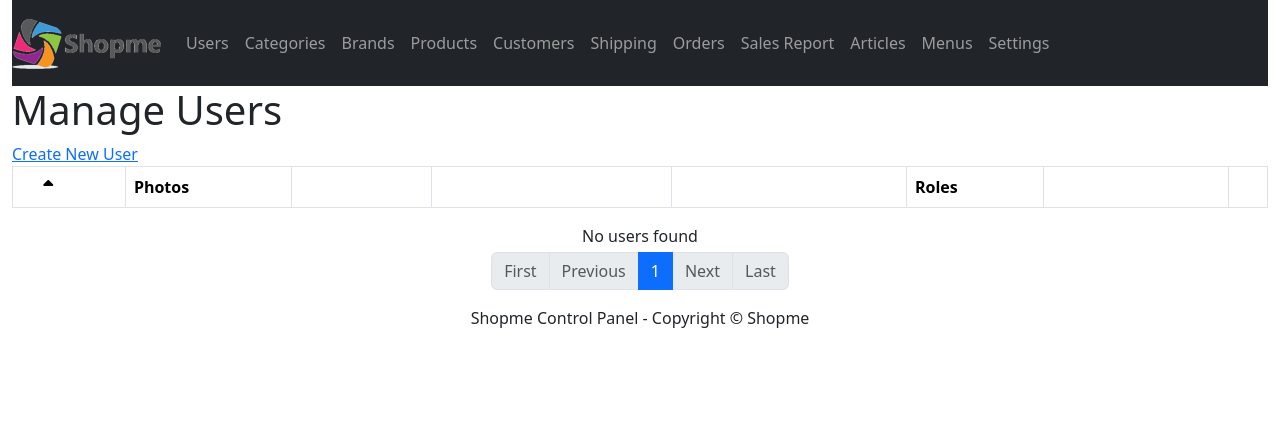
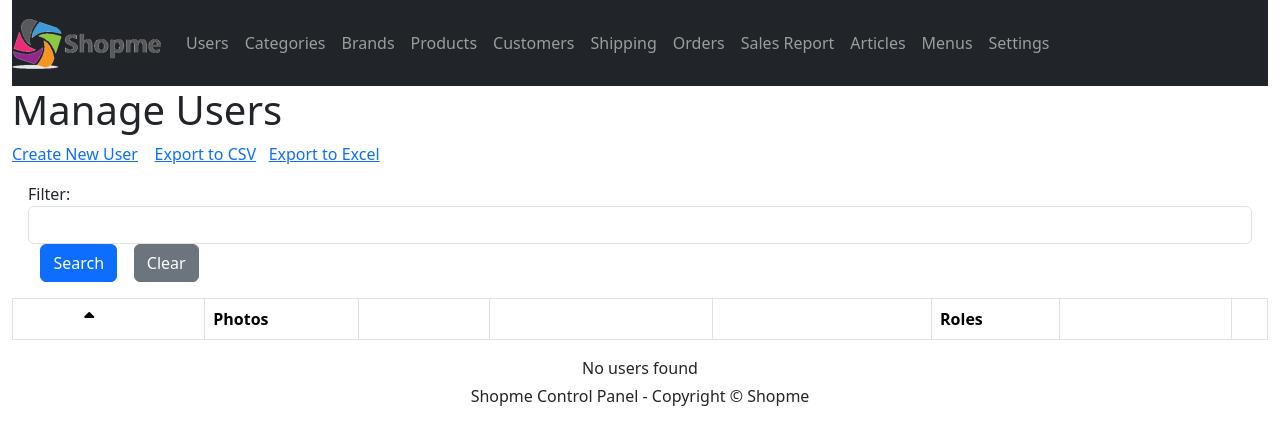
Before and after one commit to Shashwat0212/Spring-boot, a Spring Boot app: page /users/page/1?sortField=id&sortDir=asc in a window 1280 px wide. Shown: the top 445 px of the page. Run offline with Spring Boot 4, Linux system fonts and the light colour scheme; lists and menus that the app fills with data are empty; some of the project's set-up classes (security, data sources, template engines, error pages and the like) are left out, and stand-ins take their place; some libraries are stand-ins or nearby versions.

Commit message:
11.6% of 84hrs (25-03-2023)

```diff
--- a/ShopmeWebParent/ShopmeBackEnd/src/main/java/com/shopme/admin/ShopmeBackEndApplication.java
+++ b/ShopmeWebParent/ShopmeBackEnd/src/main/java/com/shopme/admin/ShopmeBackEndApplication.java
@@ -3,7 +3,6 @@
 import org.springframework.boot.SpringApplication;
 import org.springframework.boot.autoconfigure.SpringBootApplication;
 import org.springframework.boot.autoconfigure.domain.EntityScan;
-import org.springframework.boot.autoconfigure.jdbc.DataSourceAutoConfiguration;
 
 @EntityScan({ "com.shopme.common.entity", "com.shopme.admin.user" })
 @SpringBootApplication
--- a/ShopmeWebParent/ShopmeBackEnd/src/main/java/com/shopme/admin/user/UserController.java
+++ b/ShopmeWebParent/ShopmeBackEnd/src/main/java/com/shopme/admin/user/UserController.java
@@ -20,6 +20,8 @@
 import com.shopme.common.entity.Role;
 import com.shopme.common.entity.User;
 
+import jakarta.servlet.http.HttpServletResponse;
+
 @Controller
 public class UserController {
 	@Autowired
@@ -27,16 +29,17 @@
 
 	@GetMapping("/users")
 	public String listFirstPage(Model model) {
-		return listByPage(1, model, "firstName", "asc");
+		return listByPage(1, model, "firstName", "asc", null);
 	}
 
 	@GetMapping("/users/page/{pageNum}")
 	public String listByPage(@PathVariable(name = "pageNum") int pageNum,
 			Model model, @Param("sortField") String sortField,
-			@Param("srtDir") String sortDir) {
+			@Param("srtDir") String sortDir, @Param("keyword") String keyword) {
 		System.out.println("SortField: " + sortField);
 		System.out.println("Sort Dir: " + sortDir);
-		Page<User> page = service.listByPage(pageNum, sortField, sortDir);
+		Page<User> page = service.listByPage(pageNum, sortField, sortDir,
+				keyword);
 		List<User> listUsers = page.getContent();
 		long startCount = (pageNum - 1) * UserService.USERS_PER_PAGE + 1;
 		long endCount = startCount + UserService.USERS_PER_PAGE - 1;
@@ -49,10 +52,11 @@
 		model.addAttribute("currentPage", pageNum);
 		model.addAttribute("startCount", startCount);
 		model.addAttribute("endCount", endCount);
-		model.addAttribute("totalItems", page.getNumberOfElements());
+		model.addAttribute("totalItems", page.getTotalElements());
 		model.addAttribute("listUsers", listUsers);
 		model.addAttribute("sortField", sortField);
 		model.addAttribute("sortDir", sortDir);
+		model.addAttribute("keyword", keyword);
 		model.addAttribute("reverseSortDir", reverseSortDir);
 		return "users";
 	}
@@ -85,10 +89,15 @@
 				user.setPhotos(null);
 			service.save(user);
 		}
-		// service.save(user);
 		redirectAttributes.addFlashAttribute("message",
 				"The user has been saved successfully.");
-		return "redirect:/users";
+		return getRedirectURLToAffectedUser(user);
+	}
+
+	private String getRedirectURLToAffectedUser(User user) {
+		String firstPartOfMail = user.getEmail().split("@")[0];
+		return "redirect:/users/page/1?sortField=id&sortDir=asc&keyword="
+				+ firstPartOfMail;
 	}
 
 	@GetMapping("/users/edit/{id}")
@@ -130,4 +139,17 @@
 		redirectAttributes.addFlashAttribute("message", message);
 		return "redirect:/users";
 	}
+
+	@GetMapping("/users/export/csv")
+	public void exportToCSV(HttpServletResponse response) throws IOException {
+		List<User> listUsers = service.listAll();
+		UserCsvExporter exporter = new UserCsvExporter();
+		exporter.export(listUsers, response);
+	}
+	@GetMapping("/users/export/excel")
+	public void exportToExcel(HttpServletResponse response) throws IOException {
+		List<User> listUsers = service.listAll();
+		UserExcelExporter exporter = new UserExcelExporter();
+		exporter.export(listUsers, response);
+	}
 }
--- /dev/null
+++ b/ShopmeWebParent/ShopmeBackEnd/src/main/resources/templates/fragments.html
@@ -0,0 +1,18 @@
+<!DOCTYPE html>
+<html xmlns:th="http://www.thymeleaf.org">
+
+<head>
+<meta charset="ISO-8859-1">
+</head>
+<body>
+	<th th:fragment="column_link(fieldName, columnLabel)"><a
+		class="text-white"
+		th:href="@{'/users/page/' + ${currentPage} + '?sortField=' + ${fieldName} + '&sortDir=' + ${sortField != fieldName ? sortDir : reverseSortDir} + ${keyword != null ? '&keyword=' + keyword : ''}}">
+			[[${columnLabel}]] </a> <span th:if="${sortField == fieldName}"
+		th:class="${sortDir == 'asc' ? 'fas fa-sort-up' : 'fas fa-sort-down'}"></span>
+	</th>
+
+	<a th:fragment="page_link(pageNum, label)" class="page-link"
+		th:href="@{'/users/page/' + ${pageNum} + '?sortField=' + ${sortField} + '&sortDir=' + ${sortDir} + ${keyword != null ? '&keyword=' + keyword : ''}}">[[${label}]]</a>
+</body>
+</html>
--- a/ShopmeWebParent/ShopmeBackEnd/src/main/resources/templates/users.html
+++ b/ShopmeWebParent/ShopmeBackEnd/src/main/resources/templates/users.html
@@ -50,56 +50,43 @@
 		</div>
 		<div>
 			<h1>Manage Users</h1>
-			<a th:href="@{/users/new}">Create New User</a>
+			<a th:href="@{/users/new}">Create New User</a> &nbsp;&nbsp; <a
+				th:href="@{/users/export/csv}">Export to CSV</a>&nbsp;&nbsp; <a
+				th:href="@{/users/export/excel}">Export to Excel</a>
 		</div>
 		<div th:if="${message != null}"
 			class="alert alert-success text-center">[[${message}]]</div>
+
+		<div>
+			<form th:action="@{/users/page/1}" class="form-inline m-3">
+				<input type="hidden" name="sortField" th:value="${sortField}" /> <input
+					type="hidden" name="sortDir" th:value="${sortDir}" />
+				Filter:&nbsp; <input type="search" name="keyword"
+					th:value="${keyword}" class="form-control" required />
+				&nbsp;&nbsp; <input type="submit" value="Search"
+					class="btn btn-primary" /> &nbsp;&nbsp; <input type="button"
+					value="Clear" class="btn btn-secondary" onclick="clearFilter()" />
+			</form>
+		</div>
 
 		<div>
 			<table
 				class="table table-bordered table-striped table-hover table-responsive-xl">
 				<thead class="thead-dark">
 					<tr>
-						<th><a th:if="${sortField != 'id'}" class="text-white"
-							th:href="@{'/users/page/' + ${currentPage} + '?sortField=id&sortDir=' + ${sortDir}}">
-								ID </a> <a th:if="${sortField == 'id'}" class="text-white"
-							th:href="@{'/users/page/' + ${currentPage} + '?sortField=id&sortDir=' + ${reverseSortDir}}">
-								ID</a> <span th:if="${sortField == 'id'}"
-							th:class="${sortDir == 'asc' ? 'fas fa-sort-up' : 'fas fa-sort-down'}"></span>
-						</th>
+						<th th:replace="fragments :: column_link('id', 'User ID')" />
 						<th>Photos</th>
-						<th><a th:if="${sortField != 'email'}" class="text-white"
-							th:href="@{'/users/page/' + ${currentPage} + '?sortField=email&sortDir=' + ${sortDir}}">
-								Email </a> <a th:if="${sortField == 'email'}" class="text-white"
-							th:href="@{'/users/page/' + ${currentPage} + '?sortField=email&sortDir=' + ${reverseSortDir}}">
-								Email</a> <span th:if="${sortField == 'email'}"
-							th:class="${sortDir == 'asc' ? 'fas fa-sort-up' : 'fas fa-sort-down'}"></span>
-						</th>
-						<th><a th:if="${sortField != 'firstName'}" class="text-white"
-							th:href="@{'/users/page/' + ${currentPage} + '?sortField=firstName&sortDir=' + ${sortDir}}">
-								First Name </a> <a th:if="${sortField == 'firstName'}"
-							class="text-white"
-							th:href="@{'/users/page/' + ${currentPage} + '?sortField=firstName&sortDir=' + ${reverseSortDir}}">
-								First Name </a> <span th:if="${sortField == 'firstName'}"
-							th:class="${sortDir == 'asc' ? 'fas fa-sort-up' : 'fas fa-sort-down'}"></span>
-						</th>
-						<th><a th:if="${sortField != 'lastName'}" class="text-white"
-							th:href="@{'/users/page/' + ${currentPage} + '?sortField=lastName&sortDir=' + ${sortDir}}">
-								Last Name </a> <a th:if="${sortField == 'lastName'}"
-							class="text-white"
-							th:href="@{'/users/page/' + ${currentPage} + '?sortField=lastName&sortDir=' + ${reverseSortDir}}">
-								Last Name </a> <span th:if="${sortField == 'lastName'}"
-							th:class="${sortDir == 'asc' ? 'fas fa-sort-up' : 'fas fa-sort-down'}"></span>
-						</th>
+						<th th:replace="fragments :: column_link('email', 'Email')" />
+
+						<th
+							th:replace="fragments :: column_link('firstName', 'First Name')" />
+
+						<th th:replace="fragments :: column_link('lastName', 'Last Name')" />
+
 
 						<th>Roles</th>
-						<th><a th:if="${sortField != 'enabled'}" class="text-white"
-							th:href="@{'/users/page/' + ${currentPage} + '?sortField=enabled&sortDir=' + ${sortDir}}">
-								Enabled </a> <a th:if="${sortField == 'enabled'}" class="text-white"
-							th:href="@{'/users/page/' + ${currentPage} + '?sortField=enabled&sortDir=' + ${reverseSortDir}}">
-								Enabled </a> <span th:if="${sortField == 'enabled'}"
-							th:class="${sortDir == 'asc' ? 'fas fa-sort-up' : 'fas fa-sort-down'}"></span>
-						</th>
+						<th th:replace="fragments :: column_link('enabled', 'Enabled')" />
+
 						<th></th>
 					</tr>
 				</thead>
@@ -138,25 +125,26 @@
 		<div class="text-center m-1" th:unless="${totalItems > 0}">
 			<span>No users found</span>
 		</div>
-		<div>
+		<div th:if="${totalPages > 1}">
 			<nav aria-label="Page navigation example">
 				<ul class="pagination justify-content-center">
 					<li
-						th:class="${currentPage > 1 ? 'page-item' : 'page-item disabled'}"><a
-						class="page-link" th:href="@{'/users/page/1?sortField=' + ${sortField} + '&sortDir=' + ${sortDir}}">First</a></li>
+						th:class="${currentPage > 1 ? 'page-item' : 'page-item disabled'}">
+						<a th:replace="fragments :: page_link(1, 'First')" />
+					</li>
 					<li
 						th:class="${currentPage > 1 ? 'page-item' : 'page-item disabled'}"><a
-						class="page-link" th:href="@{'/users/page/' + ${currentPage - 1} + '?sortField=' + ${sortField} + '&sortDir=' + ${sortDir}}">Previous</a></li>
+						th:replace="fragments :: page_link(${currentPage - 1}, 'Previous')" /></li>
 					<li
 						th:class="${currentPage != i ? 'page-item' : 'page-item active'}"
 						th:each="i : ${#numbers.sequence(1, totalPages)}"><a
-						class="page-link" th:href="@{'/users/page/' + ${i} + '?sortField=' + ${sortField} + '&sortDir=' + ${sortDir}}">[[${i}]]</a></li>
+						th:replace="fragments :: page_link(${i}, ${i})" /></li>
 					<li
 						th:class="${currentPage < totalPages ? 'page-item' : 'page-item disabled'}"><a
-						class="page-link" th:href="@{'/users/page/' + ${currentPage + 1} + '?sortField=' + ${sortField} + '&sortDir=' + ${sortDir}}">Next</a></li>
+						th:replace="fragments :: page_link(${currentPage + 1}, 'Next')" /></li>
 					<li
 						th:class="${currentPage < totalPages ? 'page-item' : 'page-item disabled'}"><a
-						class="page-link" th:href="@{'/users/page/' + ${totalPages} + '?sortField=' + ${sortField} + '&sortDir=' + ${sortDir}}">Last</a></li>
+						th:replace="fragments :: page_link(${totalPages}, 'Last')" /></li>
 				</ul>
 			</nav>
 		</div>
@@ -202,6 +190,9 @@
 										$("#confirmModal").modal();
 									});
 				});
+		function clearFilter() {
+			window.location = "[[@{/users}]]"
+		}
 	</script>
 </body>
 </html>
```
Also changed, not shown: ShopmeWebParent/ShopmeBackEnd/pom.xml (+10 -0 lines), ShopmeWebParent/ShopmeBackEnd/src/main/java/com/shopme/admin/user/AbstractExporter.java (added, +22 -0 lines), ShopmeWebParent/ShopmeBackEnd/src/main/java/com/shopme/admin/user/UserCsvExporter.java (added, +30 -0 lines), ShopmeWebParent/ShopmeBackEnd/src/main/java/com/shopme/admin/user/UserExcelExporter.java (added, +90 -0 lines), ShopmeWebParent/ShopmeBackEnd/src/main/java/com/shopme/admin/user/UserRepository.java (+11 -3 lines), ShopmeWebParent/ShopmeBackEnd/src/main/java/com/shopme/admin/user/UserService.java (+6 -3 lines), 1 other file.
